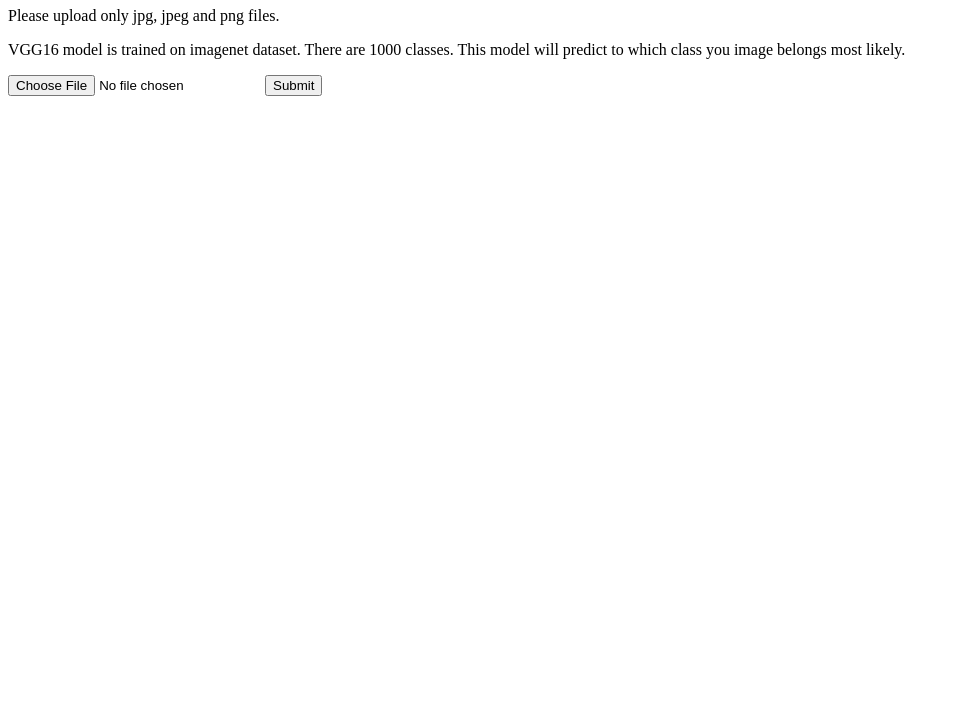
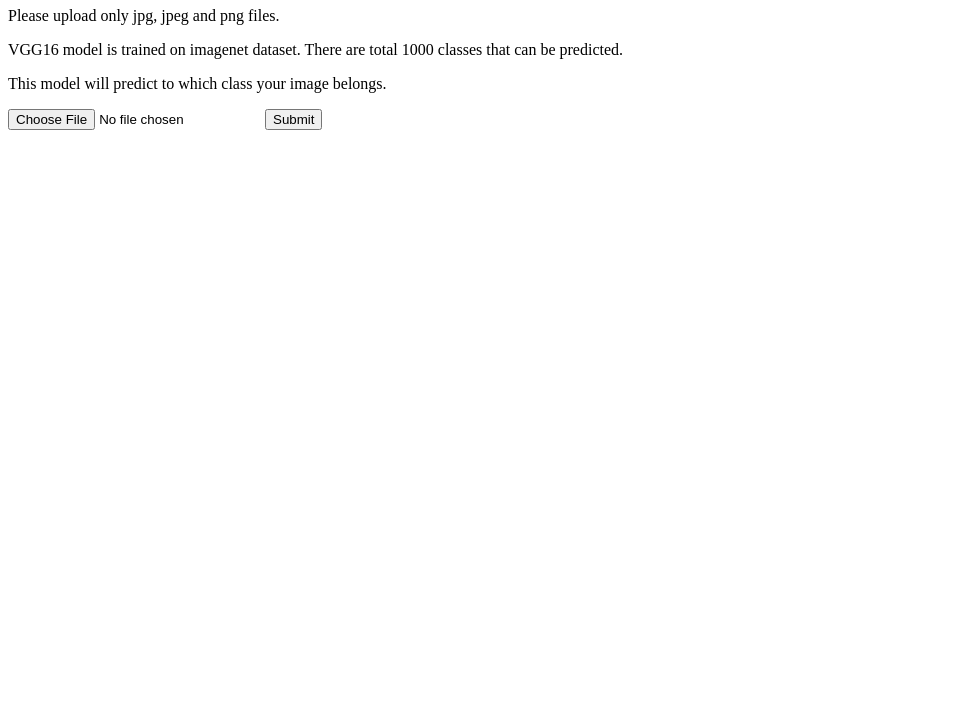
Before and after one commit to ANUARNAU/ANUARNAU.github.io, a plain HTML site: page templates/index.html in a window 1280 px wide. Shown: the part 73-800 px from the top of the page, without its empty margins (0-960 px from the left). Drawn offline with Linux system fonts and the light colour scheme.

Commit message:
Update index.html

```diff
--- a/templates/index.html
+++ b/templates/index.html
@@ -7,7 +7,8 @@
 
 <h1>Image classification of animals and objects</h1>
   <p>Please upload only jpg, jpeg and png files.</p>
-  <p>VGG16 model is trained on imagenet dataset. There are 1000 classes. This model will predict to which class you image belongs most likely.</p>
+  <p>VGG16 model is trained on imagenet dataset. There are total 1000 classes that can be predicted.</p>
+  <p>This model will predict to which class your image belongs.</p>
 <form method="POST" action = "http://127.0.0.1:8000/uploadfile/image" enctype="multipart/form-data">
   <input type="file" name = "file">
   <button type="submit">Submit</button>
```
